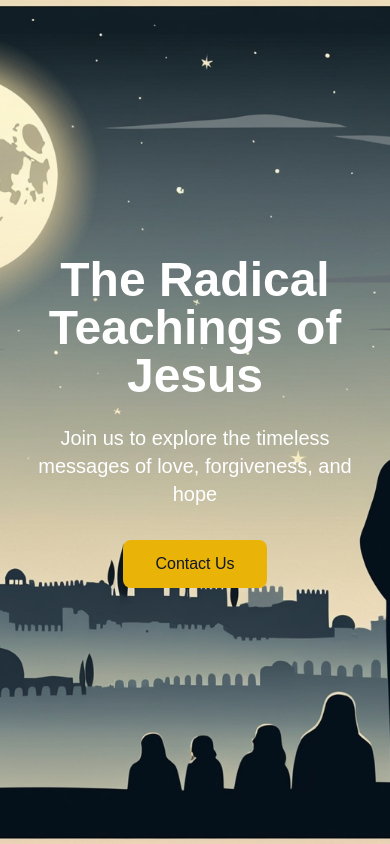
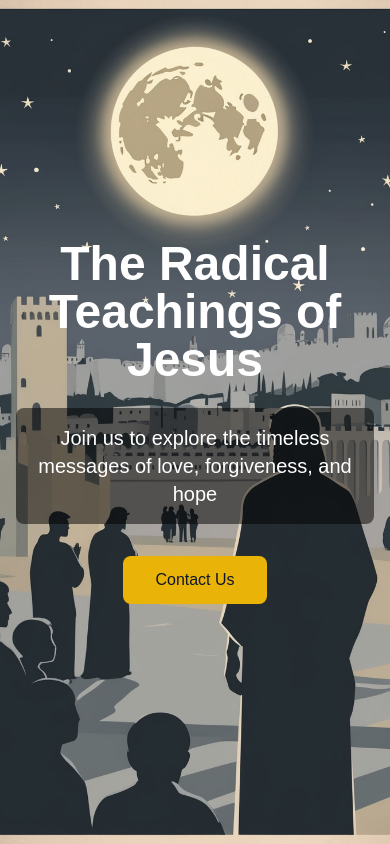
Before and after one commit to blbacelar/mountain-view-church, a Next.js app: page / in a window 390 px wide. Shown: the top 844 px of the page. Built offline with nearby package versions, Linux system fonts and the light colour scheme.

Commit message:
added different image to mobile screen size

```diff
--- a/app/components/Hero.tsx
+++ b/app/components/Hero.tsx
@@ -3,26 +3,18 @@ import React from "react";
 const Hero = () => {
   return (
     <section className="h-screen relative flex items-center justify-center">
-      <div
-        className="absolute inset-0"
-        style={{
-          backgroundImage: "url('/jesus-silhouette.jpg')",
-          backgroundPosition: "center center",
-          backgroundRepeat: "no-repeat",
-          backgroundSize: "cover",
-        }}
-      />
+      <div className="hero-background" />
       <div className="relative z-10 text-center text-white max-w-4xl mx-auto px-4">
         <h1 className="text-5xl md:text-7xl font-bold mb-6">
           The Radical Teachings of Jesus
         </h1>
-        <p className="text-xl md:text-2xl mb-8">
+        <p className="text-xl md:text-2xl mb-8 bg-black/50 p-4 rounded-lg">
           Join us to explore the timeless messages of love, forgiveness, and
           hope
         </p>
         <a
           href="#contact-form"
-          className="bg-yellow-500 text-slate-900 px-8 py-3 rounded-lg inline-block"
+          className="bg-yellow-500 hover:bg-yellow-400 transition-colors text-slate-900 px-8 py-3 rounded-lg inline-block"
         >
           Contact Us
         </a>
--- a/app/globals.css
+++ b/app/globals.css
@@ -24,3 +24,19 @@ body {
   height: 100%;
   width: 100%;
 }
+
+/* Add this to your global.css file */
+.hero-background {
+  position: absolute;
+  inset: 0;
+  background-image: url("/jesus-silhouette.jpg");
+  background-position: center center;
+  background-repeat: no-repeat;
+  background-size: cover;
+}
+
+@media (max-width: 768px) {
+  .hero-background {
+    background-image: url("/jesus-silhouette_mobile.jpg");
+  }
+}
--- a/app/page.tsx
+++ b/app/page.tsx
@@ -1,9 +1,6 @@
 import { NextPage } from "next";
 import Hero from "@/app/components/Hero";
-// import EventInfo from "@/app/components/EventInfo";
-// import InquiryForm from "@/app/components/InquiryForm";
 import Footer from "@/app/components/Footer";
-// import Background from "@/app/components/Background";
 import EventSchedule from "./components/EventSchedule";
 import Introduction from "./components/Introduction";
 import Location from "./components/Location";
```
Also changed, not shown: public/jesus-silhouette_mobile.jpg (added).
